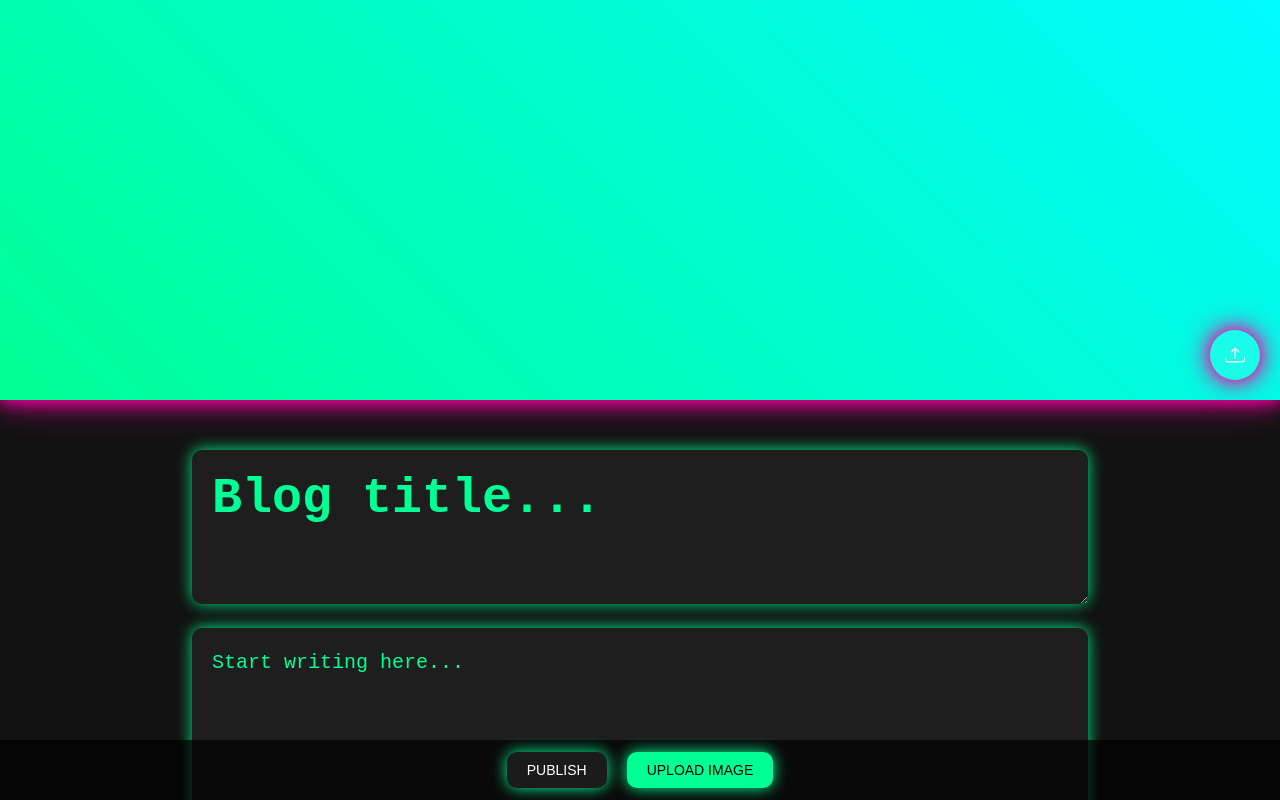
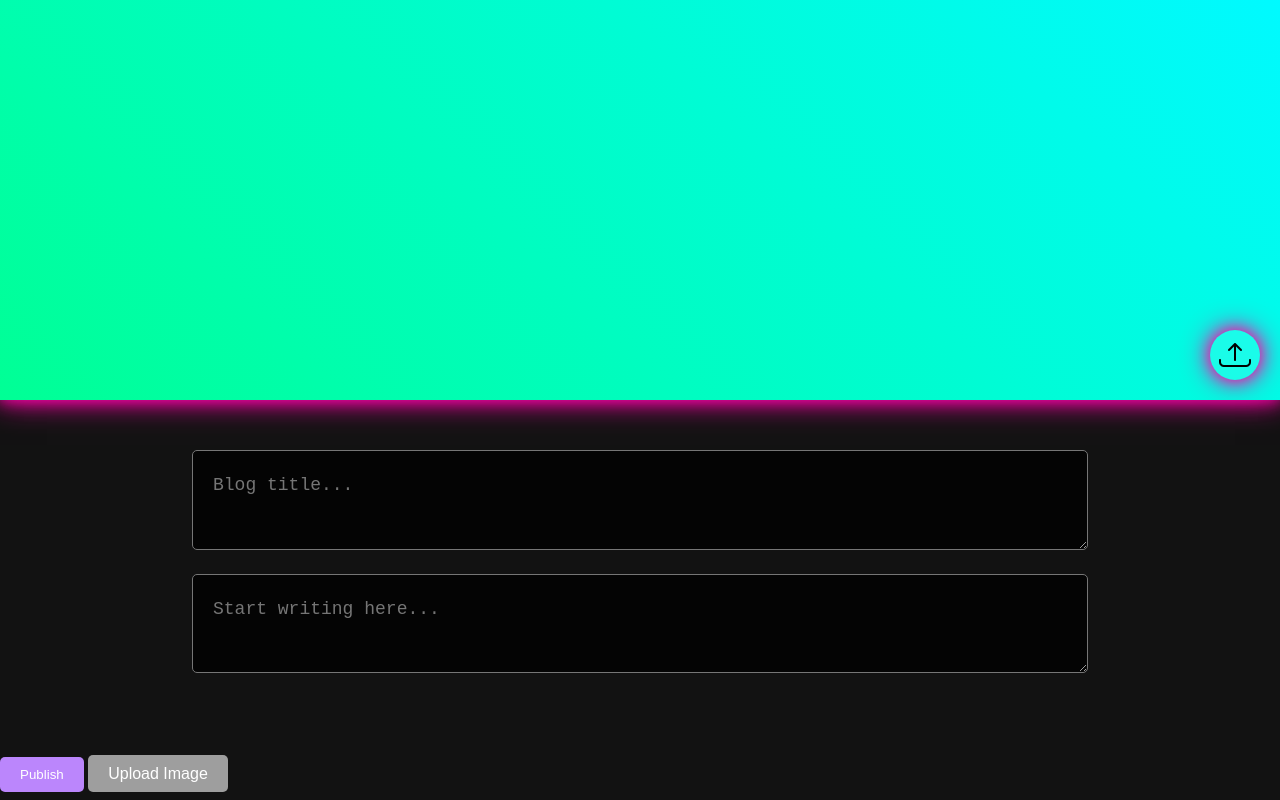
Before and after one commit to idk-arsh/blog, a website: page public/editor.html in a window 1280 px wide. Shown: the top 800 px of the page. Drawn offline with Linux system fonts and the light colour scheme.

Commit message:
all changes

```diff
--- a/public/css/blog.css
+++ b/public/css/blog.css
@@ -1,4 +1,3 @@
-/* Global Styles */
 * {
     margin: 0;
     padding: 0;
@@ -11,7 +10,6 @@ body {
     color: #e0e0e0; /* Light text color */
 }
 
-/* Navbar Styles */
 .navbar {
     width: 100%;
     height: 60px;
@@ -22,7 +20,7 @@ body {
     justify-content: space-between;
     align-items: center;
     padding: 0 5vw;
-    background: #1e1e1e; /* Dark background */
+    background: #1e1e1e;
     box-shadow: 0 2px 5px rgba(0, 0, 0, 0.5);
     z-index: 9;
 }
@@ -42,75 +40,72 @@ body {
 
 .link {
     text-decoration: none;
-    color: #bb86fc; /* Purple link color */
+    color: #bb86fc;
     transition: color 0.3s;
 }
 
 .link:hover {
-    color: #3700b3; /* Darker purple on hover */
+    color: #3700b3;
 }
 
-/* Banner */
 .banner {
     width: 100%;
     height: 400px;
-    background: url('../img/header.png') center/cover no-repeat; /* Background image */
+    background: url('../img/header.png') center/cover no-repeat;
 }
 
-/* Blog Styles */
 .blog {
     width: 70vw;
+    max-width: 1200px;
     min-width: 400px;
-    margin: 100px auto; /* Center and push down from navbar */
+    margin: 100px auto;
     padding: 20px;
-    background: #1e1e1e; /* Dark background for the blog */
+    background: #1e1e1e;
     border-radius: 10px;
     box-shadow: 0 2px 10px rgba(0, 0, 0, 0.5);
 }
 
-/* Title Styles */
 .title {
     font-size: 32px;
     font-weight: 700;
     margin-bottom: 20px;
-    color: #ffffff; /* White title color */
+    color: #ffffff;
 }
 
-/* Published Date Styles */
 .published {
     margin: 20px 0;
     font-style: italic;
-    color: rgba(255, 255, 255, 0.7); /* Slightly muted text color */
+    color: rgba(255, 255, 255, 0.7);
 }
 
 .published span {
     font-weight: bold;
 }
 
-/* Article Styles */
 .article {
     line-height: 1.6;
+    overflow-wrap: break-word;
+    word-wrap: break-word;
+    hyphens: auto;
+    color: #e0e0e0;
 }
 
-.article * {
-    margin: 30px 0;
-    color: #e0e0e0; /* Light text color */
-}
-
-.article-image {
-    max-width: 100%;
-    max-height: 400px;
-    display: block;
-    margin: 30px auto;
-    object-fit: cover;
-    border-radius: 10px;
-}
-
-/* Subheading Styles */
 .sub-heading {
     padding: 0 5vw;
     font-weight: 500;
     font-size: 24px;
     margin-top: 40px;
-    color: #e0e0e0; /* Light text color */
+    color: #e0e0e0;
 }
+
+@media (max-width: 768px) {
+    .blog {
+        width: 90vw;
+    }
+    .title {
+        font-size: 28px;
+    }
+    .sub-heading {
+        font-size: 20px;
+    }
+}
--- a/public/css/editor.css
+++ b/public/css/editor.css
@@ -1,4 +1,3 @@
-/* Global reset and body style */
 * {
     margin: 0;
     padding: 0;
@@ -9,11 +8,10 @@ body {
     width: 100%;
     position: relative;
     font-family: 'Poppins', sans-serif;
-    background-color: #121212; /* Dark background */
+    background-color: #121212;
     color: #f5f5f5;
 }
 
-/* Neon Color Animation - cycling through vibrant colors */
 @keyframes neonColorCycle {
     0% {
         box-shadow: 0 0 15px #00ff95, 0 0 30px #00ff95;
@@ -37,23 +35,15 @@ body {
     }
 }
 
-/* Neon Selection */
-::selection {
-    background: #00ff95;
-    color: #fff;
-}
-
-/* Banner */
 .banner {
     width: 100%;
     height: 400px;
     position: relative;
     background: linear-gradient(45deg, #00ff95, #00faff);
     box-shadow: 0 0 30px #00ff95;
-    animation: neonColorCycle 8s infinite; /* Apply color cycling */
+    animation: neonColorCycle 8s infinite;
 }
 
-/* Neon Upload Button */
 .banner-upload-btn {
     position: absolute;
     bottom: 20px;
@@ -70,109 +60,48 @@ body {
     animation: neonColorCycle 8s infinite;
 }
 
-.banner-upload-btn img {
-    width: 20px;
-    filter: invert(1);
-}
-
-/* Blog Container */
 .blog {
     width: 70vw;
     min-width: 400px;
     margin: auto;
     padding: 50px 0;
-    color: #f5f5f5;
 }
 
-/* Neon Textarea */
 .title,
 .article {
     width: 100%;
-    min-height: 100px;
-    outline: none;
-    font-size: 50px;
-    font-weight: 600;
-    background-color: #1e1e1e;
-    color: #f5f5f5;
-    border: none;
     padding: 20px;
-    border-radius: 10px;
-    box-shadow: 0px 5px 15px rgba(0, 0, 0, 0.2), 0 0 15px #00ff95;
-    transition: background 0.3s, box-shadow 0.3s;
+    margin-bottom: 20px;
+    background: rgba(0, 0, 0, 0.8);
+    border-radius: 5px;
+    color: #ffffff;
+    font-size: 18px;
+    line-height: 1.6;
 }
 
-.title::placeholder,
-.article::placeholder {
-    color: #00ff95;
+.publish-btn,
+.upload-btn {
+    padding: 10px 20px;
+    margin-top: 10px;
+    border: none;
+    color: #ffffff;
+    cursor: pointer;
+    border-radius: 5px;
+    transition: background 0.3s;
 }
 
-/* Article Styles */
-.article {
-    height: 500px;
-    font-size: 20px;
-    margin-top: 20px;
-    line-height: 30px;
-    font-weight: 500;
-    padding-bottom: 100px;
-    white-space: pre-wrap;
+.btn.dark {
+    background-color: #bb86fc;
 }
 
-/* Scrollbar for textarea */
-textarea::-webkit-scrollbar {
-    width: 10px;
+.btn.dark:hover {
+    background-color: #3700b3;
 }
 
-textarea::-webkit-scrollbar-thumb {
-    background: rgba(0, 255, 149, 0.5);
-    border-radius: 10px;
-}
-
-/* Blog Options */
-.blog-options {
-    position: fixed;
-    bottom: 0;
-    left: 0;
-    width: 100%;
-    height: 60px;
-    background: rgba(0, 0, 0, 0.7);
-    display: flex;
-    justify-content: center;
-    align-items: center;
-}
-
-/* Button Styling */
-.btn {
-    border: none;
-    outline: none;
-    cursor: pointer;
-    padding: 10px 20px;
-    border-radius: 10px;
-    font-size: 14px;
-    text-transform: uppercase;
-    transition: background 0.3s, box-shadow 0.3s;
-}
-
-/* Neon Green Button */
 .btn.grey {
-    background: #00ff95;
-    color: #000;
-    margin-left: 20px;
-    box-shadow: 0 0 15px #00ff95;
+    background-color: #9e9e9e;
 }
 
 .btn.grey:hover {
-    background: #00faff;
-    box-shadow: 0 0 25px #00faff;
+    background-color: #757575;
 }
-
-/* Dark Button */
-.btn.dark {
-    background: #1b1b1b;
-    color: #fff;
-    box-shadow: 0 0 15px #00ff95;
-}
-
-.btn.dark:hover {
-    background: #333;
-    box-shadow: 0 0 25px #00faff;
-}
--- a/public/css/home.css
+++ b/public/css/home.css
@@ -15,6 +15,12 @@ body {
 ::selection {
     background: #1b1b1b;
     color: #fff;
+}
+.logo {
+    max-height: 40px; /* Set the maximum height to 40px */
+    height: auto;
+    width: auto;
+    object-fit: contain; /* Keeps the logo aspect ratio */
 }
 
 .navbar {
--- a/public/editor.html
+++ b/public/editor.html
@@ -4,33 +4,39 @@
     <meta charset="UTF-8">
     <meta http-equiv="X-UA-Compatible" content="IE=edge">
     <meta name="viewport" content="width=device-width, initial-scale=1.0">
-    <title>Blog : Editor</title>
+    <title>Blog Editor</title>
 
+    <!-- Link to the CSS files -->
     <link rel="stylesheet" href="css/home.css">
     <link rel="stylesheet" href="css/editor.css">
 
 </head>
 <body>
 
+    <!-- Banner Section for Upload -->
     <div class="banner">
         <input type="file" accept="image/*" id="banner-upload" hidden>
-        <label for="banner-upload" class="banner-upload-btn"><img src="img/upload.png" alt="upload banner"></label>
+        <label for="banner-upload" class="banner-upload-btn">
+            <img src="img/upload.png" alt="Upload Banner">
+        </label>
     </div>
 
+    <!-- Blog Editor Section -->
     <div class="blog">
         <textarea type="text" class="title" placeholder="Blog title..."></textarea>
         <textarea type="text" class="article" placeholder="Start writing here..."></textarea>
     </div>
 
+    <!-- Blog Options (Publish, Image Upload) -->
     <div class="blog-options">
-        <button class="btn dark publish-btn">publish</button>
+        <button class="btn dark publish-btn">Publish</button>
         <input type="file" accept="image/*" id="image-upload" hidden>
         <label for="image-upload" class="btn grey upload-btn">Upload Image</label>
     </div>
 
+    <!-- Firebase and JavaScript -->
     <script src="https://www.gstatic.com/firebasejs/8.9.1/firebase-app.js"></script>
     <script src="https://www.gstatic.com/firebasejs/8.9.1/firebase-firestore.js"></script>
-
     <script src="js/firebase.js"></script>
     <script src="js/editor.js"></script>
 
```
Also changed, not shown: public/blog.html (+20 -14 lines), public/home.html (+1 -2 lines), public/js/blog.js (+36 -27 lines), public/js/home.js (+6 -3 lines), public/img/img2.png (deleted), public/img/logo.png, 1 other file.
